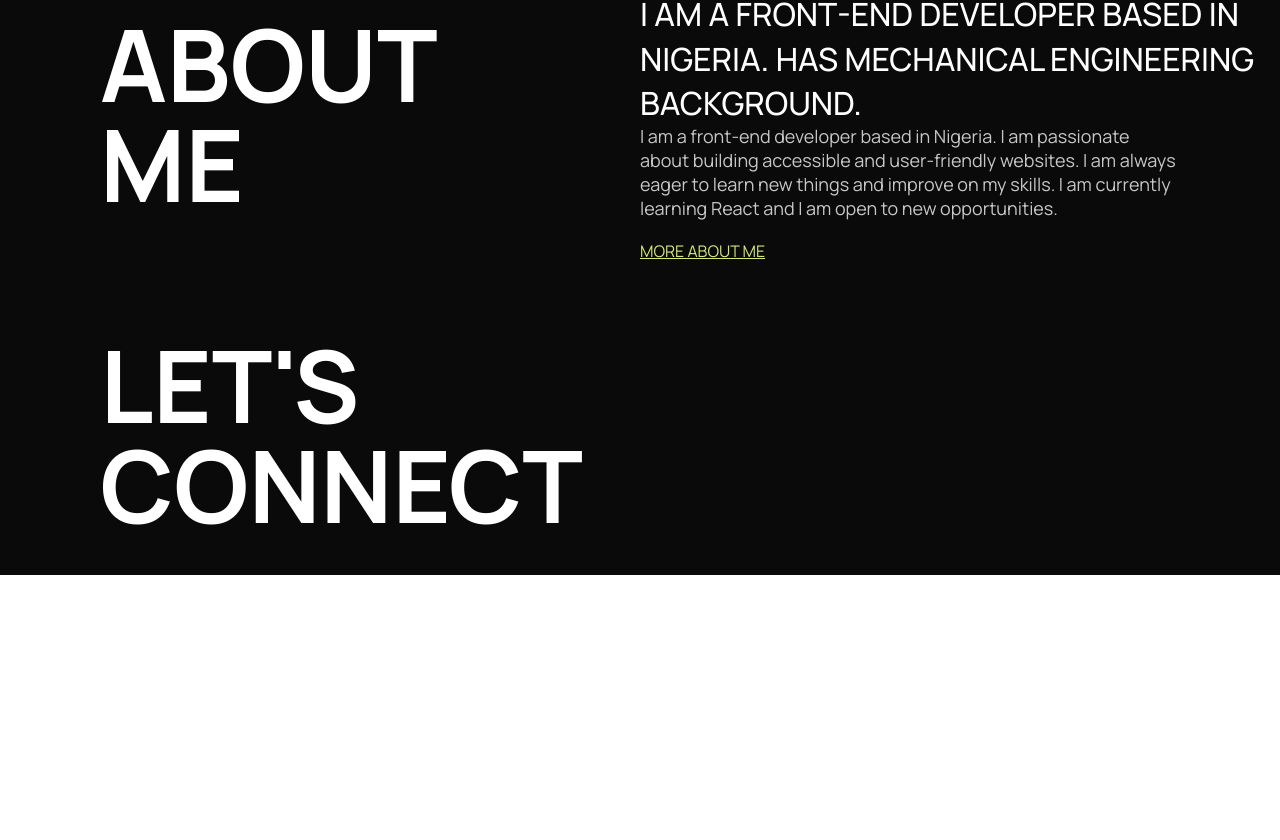
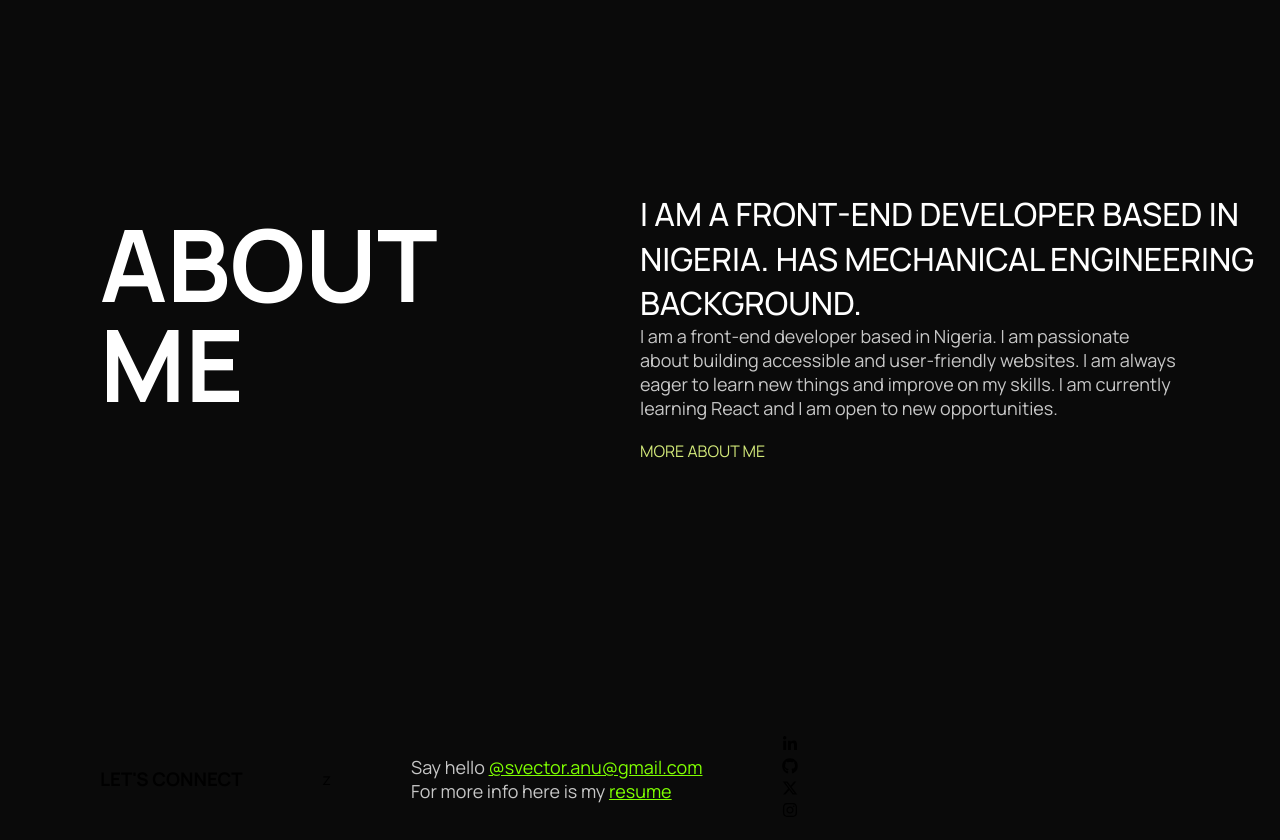
Before and after one commit to Svector-anu/dev-portfolio, a React (Vite) app: page / in a window 1280 px wide. Shown: the part 698-1538 px from the top of the page. Before the commit the page ends 1273 px from the top, so only its background shows below. Built offline with nearby package versions, Linux system fonts and the light colour scheme.

Commit message:
refactor Home component and styles; add SizedBox for spacing, update icons

```diff
--- a/src/pages/Home/Home.css
+++ b/src/pages/Home/Home.css
@@ -129,7 +129,6 @@ aside {
 
     a{
         color: #D3E97A;
-        text-decoration: underline;
-
+        text-decoration: un;
     }
 }
--- a/src/pages/Home/Home.jsx
+++ b/src/pages/Home/Home.jsx
@@ -1,9 +1,14 @@
-// import React from "react";
+import React from "react";
 import "./Home.css";
 import Navbar from "../../components/Navbar/Navbar";
-import heroImg from "../../assets/Hero7.png"
-import { FaLinkedinIn } from "react-icons/fa";
+import heroImg from "../../assets/Hero7.png";
+import { FaInstagram, FaLinkedinIn } from "react-icons/fa";
 import { FaGithub } from "react-icons/fa";
+import { FaXTwitter } from "react-icons/fa6";
+
+const SizedBox = ({ width, height }) => {
+    return <div style={{ width, height }} />;
+};
 
 const Home = () => {
     return (
@@ -26,22 +31,17 @@ const Home = () => {
                         </div>
                     </aside>
                 </div>
-
                 <img src={heroImg} alt="" />
             </section>
 
-
+            <SizedBox height="200px" />
 
             <section className="about">
                 <div>
                     <h1>About Me</h1>
                 </div>
 
-
-
                 <div>
-
-
                     <aside>
                         <h3>
                             I am a front-end developer based in Nigeria. Has Mechanical Engineering background.
@@ -49,40 +49,65 @@ const Home = () => {
                     </aside>
 
                     <p>
-            I am a  front-end developer based in Nigeria. I am
+                        I am a front-end developer based in Nigeria. I am
                         passionate about building accessible and user-friendly websites. I
                         am always eager to learn new things and improve on my skills. I am
                         currently learning React and I am open to new opportunities.
                     </p>
 
-          <a href="x.com/Eruditea_anu" >MORE ABOUT ME</a>
+                    <a href="x.com/Eruditea_anu">MORE ABOUT ME</a>
+                </div>
+            </section>
 
+            <SizedBox height="200px" />
 
-          </div>
+            <section className="lets-connect">
 
-
-      </section>
+              <aside>
+                <h1 style={{ whiteSpace: "nowrap" }}>LET'S CONNECT</h1>
+                </aside>z
 
 
 
 
 
 
-
-
-     <section className="lets connect">
                 <div>
-
-
-        <h1>LET'S CONNECT</h1>
-
+                    <p>
+                        Say hello{" "}
+                        <a
+                            href="mailto:svector.anu@gmail.com"
+                            style={{ textDecoration: 'underline', color: 'chartreuse' }}
+                        >
+                            @svector.anu@gmail.com
+                        </a>
+                        <br />
+                        For more info here is my{" "}
+                        <a
+                            href="resume"
+                            style={{ textDecoration: 'underline', color: 'chartreuse' }}
+                        >
+                            resume
+                        </a>
+                    </p>
                 </div>
 
-
+                <aside>
+                    <div className="icons">
+                        <FaLinkedinIn />
+                    </div>
+                    <div className="icons">
+                        <FaGithub />
+                    </div>
+                    <div className="icons">
+                        <FaXTwitter />
+                    </div>
+                    <div className="icons">
+                        <FaInstagram />
+                    </div>
+                </aside>
             </section>
         </div>
-
-
     );
 };
 
```
Lines whose indentation alone changed are shown as unchanged.
